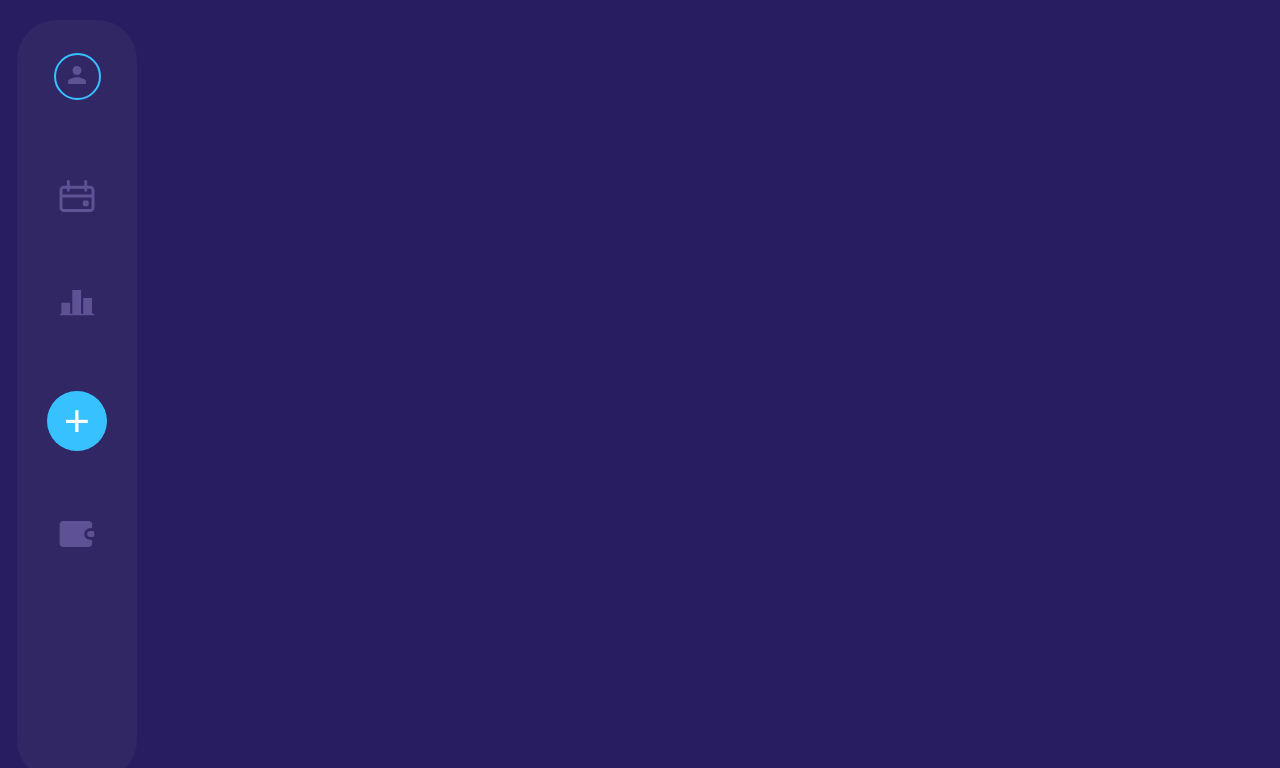
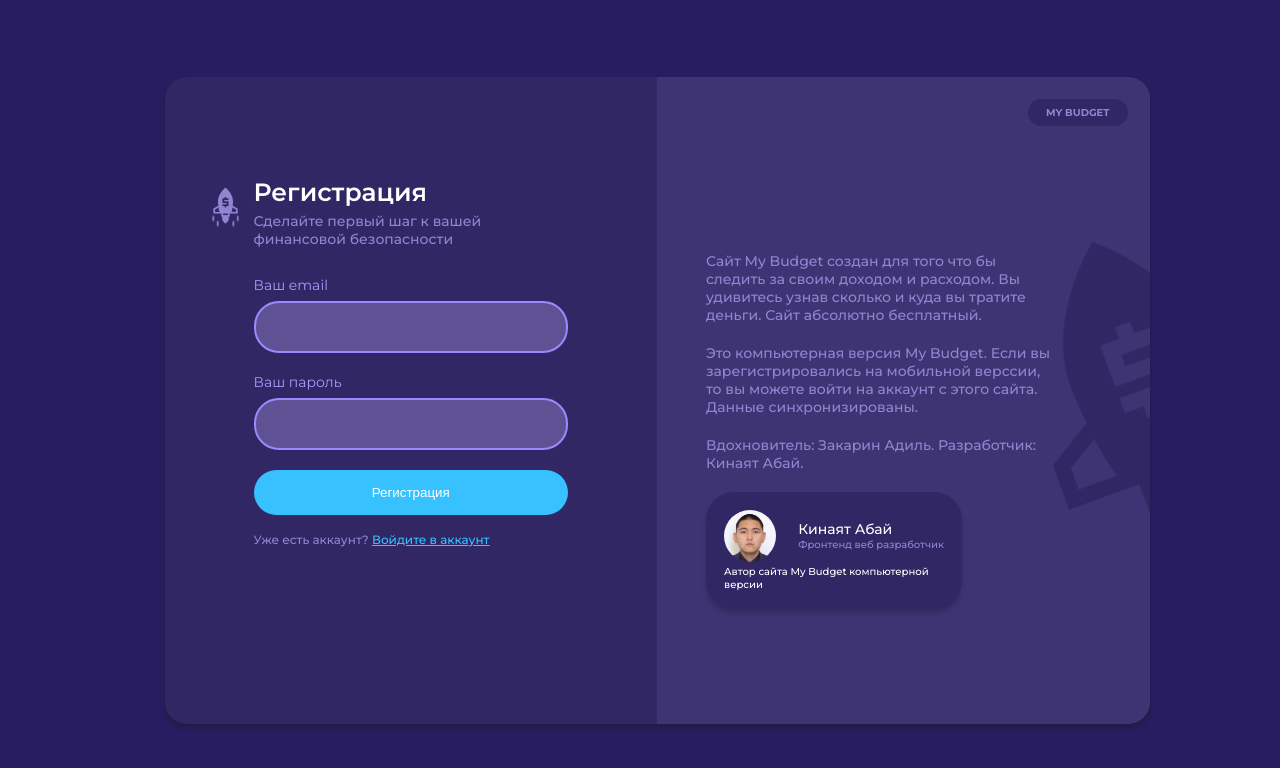
Before and after one commit to AbayKinayat/vue-budget, a Vue app: page /registration in a window 1280 px wide. Before the commit this address had no page. Shown: the top 768 px of the page. Built offline with nearby package versions, Linux system fonts and the light colour scheme.

Commit message:
register-page

```diff
--- a/src/App.vue
+++ b/src/App.vue
@@ -1,9 +1,9 @@
 <template>
   <div class="flex">
-    <template v-if="$route.name === 'Login'">
+    <template v-if="isLoginOrRegisterRoute">
       <router-view></router-view>
     </template>
-    <template v-if="$route.name !== 'Login'">
+    <template v-if="!isLoginOrRegisterRoute">
       <HeaderSidebar @showModal="toggleTransactionModal" />
       <main class="main">
         <router-view></router-view>
@@ -19,7 +19,8 @@
 <script>
 import HeaderSidebar from "@/components/HeaderSidebar";
 import addTransactionModal from "@/components/addTransactionModal";
-import { ref } from "vue";
+import { ref, computed } from "vue";
+import { useRoute } from "vue-router";
 export default {
   components: {
     HeaderSidebar,
@@ -27,13 +28,19 @@ export default {
   },
   setup() {
     const addTransactionIsOpen = ref(false);
+    const route = useRoute();
 
     function toggleTransactionModal() {
       addTransactionIsOpen.value = !addTransactionIsOpen.value;
     }
 
+    const isLoginOrRegisterRoute = computed(
+      () => route.name === "Login" || route.name === "Registration"
+    );
+
     return {
       addTransactionIsOpen,
+      isLoginOrRegisterRoute,
       toggleTransactionModal,
     };
   },
--- a/src/router/index.js
+++ b/src/router/index.js
@@ -21,6 +21,11 @@ const routes = [
     path: "/login",
     name: "Login",
     component: () => import("@/views/LoginPage")
+  },
+  {
+    path: "/registration",
+    name: "Registration",
+    component: () => import("@/views/LoginPage")
   }
 ]
 
--- a/src/views/LoginPage.vue
+++ b/src/views/LoginPage.vue
@@ -2,9 +2,9 @@
   <div class="auth">
     <div class="auth-modal">
       <div class="auth-modal__left">
-        <div class="auth-modal__title">Войти</div>
+        <div class="auth-modal__title">{{ authModalTitle }}</div>
         <div class="auth-modal__subtitle">
-          Не желайте и не надейтесь. Намеревайтесь.
+          {{ authModalSubtitle }}
         </div>
         <form @submit.prevent="submit" ref="form">
           <div class="form-group circle">
@@ -17,13 +17,13 @@
           </div>
           <div class="flex">
             <div class="flex-1"></div>
-            <button class="auth-modal-btn ml-auto">Войти</button>
+            <button class="auth-modal-btn ml-auto">{{ authModalTitle }}</button>
           </div>
           <div class="auth-modal__text">
-            Не зарегестрированы?
-            <!-- <router-link class="auth-modal__link" :to="{ name: 'Registration' }"
-              >Создайте Аккаунт</router-link
-            > -->
+            {{ authModalTextFirst }}
+            <router-link class="auth-modal__link" :to="{ name: routeName }">{{
+              authModalTextLast
+            }}</router-link>
           </div>
         </form>
         <div>
@@ -292,14 +292,41 @@
 </template>
 
 <script>
-import { reactive } from "vue";
+import { reactive, computed } from "vue";
+import { useRoute } from "vue-router";
 export default {
   name: "LoginPage",
   setup() {
+    const route = useRoute();
+
     const user = reactive({
       email: "",
       password: "",
     });
+
+    const authModalTitle = computed(() =>
+      route.name === "Login"
+        ? "Войти"
+        : route.name === "Registration" && "Регистрация"
+    );
+
+    const authModalSubtitle = computed(() =>
+      route.name === "Login"
+        ? "Не желайте и не надейтесь. Намеревайтесь."
+        : "Сделайте первый шаг к вашей финансовой безопасности"
+    );
+
+    const authModalTextFirst = computed(() =>
+      route.name === "Login" ? "Не зарегистрированы?" : "Уже есть аккаунт?"
+    );
+
+    const authModalTextLast = computed(() =>
+      route.name === "Login" ? "Создайте аккаунт" : "Войдите в аккаунт"
+    );
+
+    const routeName = computed(() =>
+      route.name === "Login" ? "Registration" : "Login"
+    );
 
     const submit = () => {
       console.log(user);
@@ -307,7 +334,12 @@ export default {
 
     return {
       user,
-      submit
+      authModalTitle,
+      authModalSubtitle,
+      authModalTextFirst,
+      authModalTextLast,
+      routeName,
+      submit,
     };
   },
 };
```
